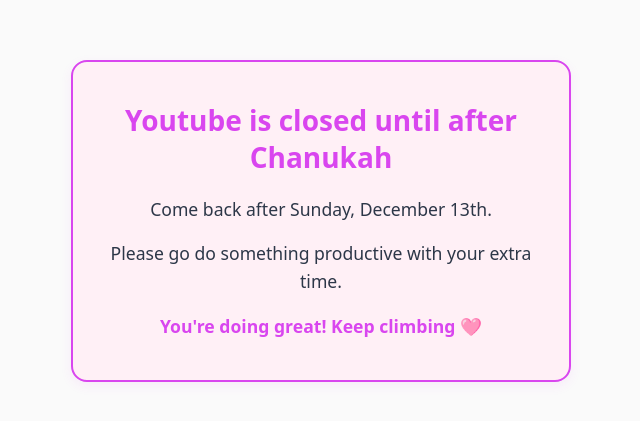
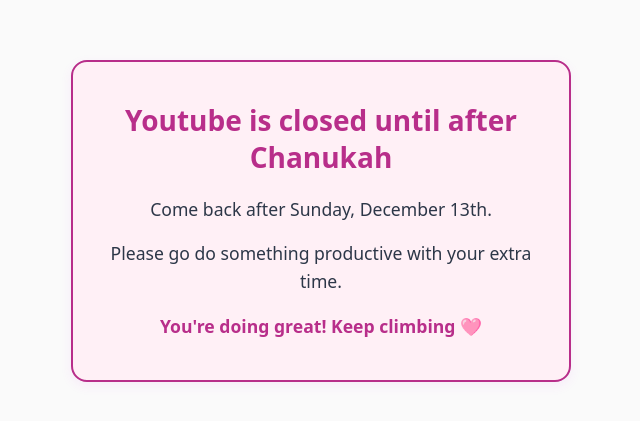
Before and after one commit to Libby-Baker/redirection, a plain HTML site: page index.html in a window 1280 px wide. Shown: the part 179-600 px from the top of the page, without its empty margins (319-959 px from the left). Drawn offline with Linux system fonts and the light colour scheme.

Commit message:
Update index.html

```diff
--- a/index.html
+++ b/index.html
@@ -23,7 +23,7 @@
 
     .card {
       background-color: #fff0f6;
-      border: 2px solid #d946ef;
+      border: 2px solid #b82e8a;
       border-radius: 16px;
       padding: 2.5rem 2rem;
       max-width: 500px;
@@ -33,7 +33,7 @@
     }
 
     h1 {
-      color: #d946ef;
+      color: #b82e8a;
       font-size: 1.75rem;
       margin-bottom: 1.25rem;
       line-height: 1.3;
@@ -47,7 +47,7 @@
     }
 
     p:last-child {
-      color: #d946ef;
+      color: #b82e8a;
       font-weight: 600;
       margin-bottom: 0;
     }
```
